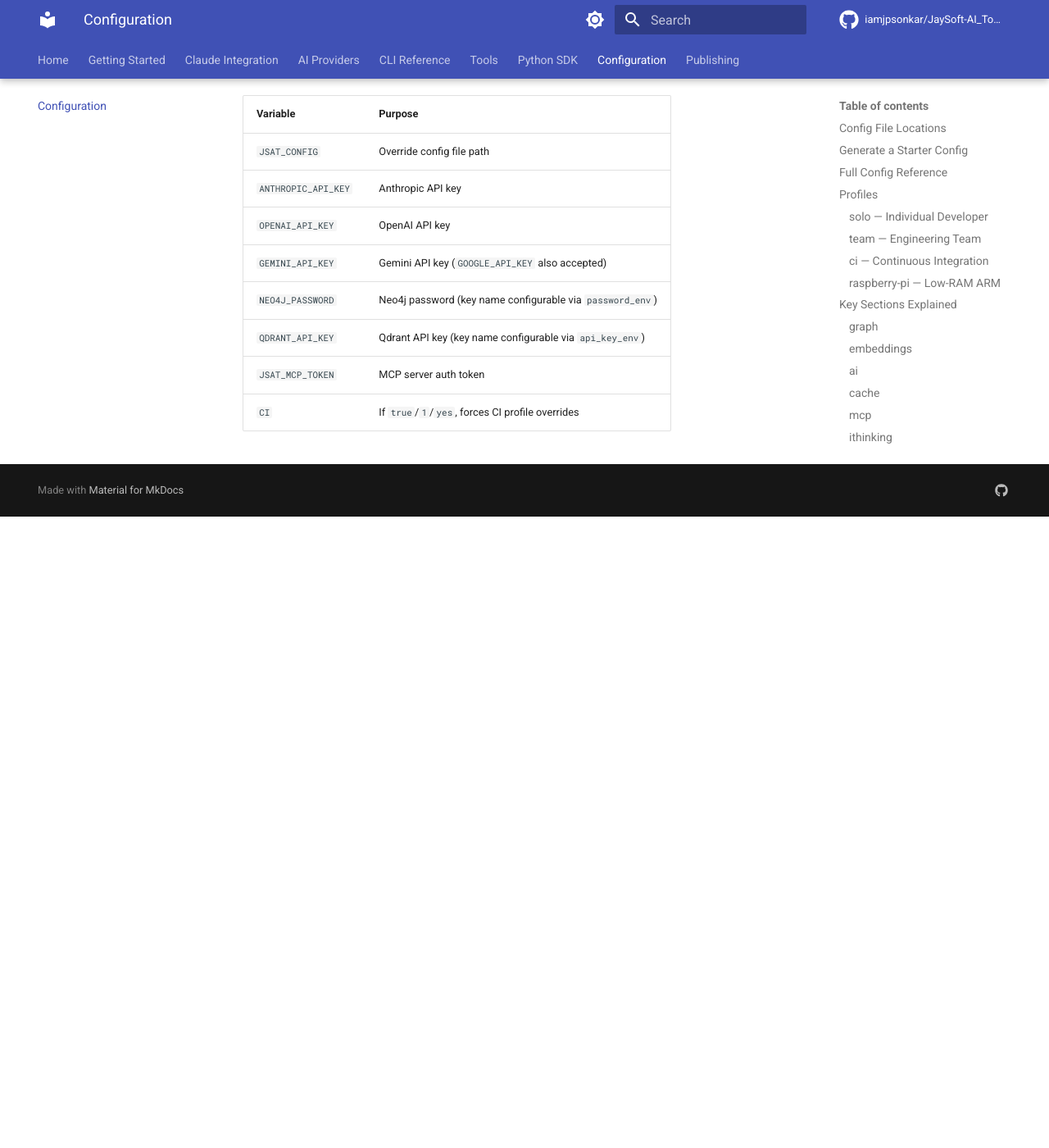
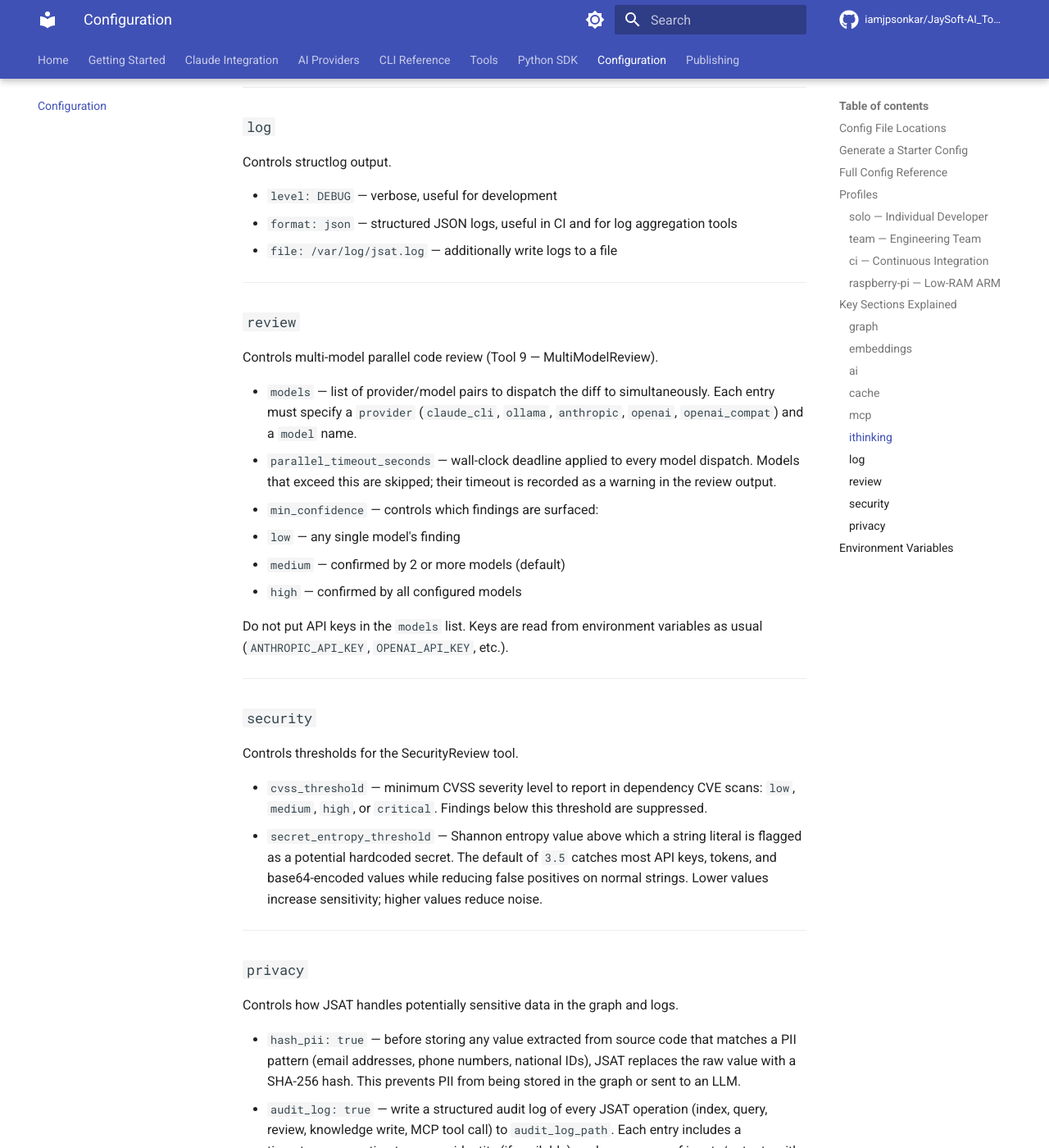
Before and after one commit to iamjpsonkar/JaySoft-AI_Tools, an MkDocs documentation site: the page built from docs/configuration.md, in a window 1280 px wide and 1400 px high, scrolled down 8606 px. Shown: the whole window at 82% size. Built offline with MkDocs 1.6.1 and Material for MkDocs 9.7.7, drawn with Linux system fonts in a browser that asks for light colours; comment, search, counter and statistics services are not loaded; before the commit the page ends 9236 px from its top, so only the background shows below that; some of the changed text lies outside the part shown.

Commit message:
docs: update README and docs for v0.1.3 features
README.md:
  - Tool 9 updated: 'Multi-Model Code Review (true parallel dispatch)'
  - New 'Multi-Model Review' config YAML subsection
  - /jsat-ithinking and /jsat-think added to Claude slash commands table
  - jsat ci-setup added to CLI reference
  - MCP: 17 wired tools (was 8) noted

docs/tools.md: Tool 9 rewritten with ThreadPoolExecutor and timeout detail
docs/cli-reference.md: jsat ci-setup command with GitHub/GitLab examples
docs/claude-integration.md: /jsat-ithinking and /jsat-think sections added
docs/configuration.md: review, security, privacy config sections added

````diff
--- a/docs/configuration.md
+++ b/docs/configuration.md
@@ -132,6 +132,25 @@ skills:
   auto_discover: true
   override_builtins: true
   clusters: {}
+
+# ── Review ─────────────────────────────────────────────────────────────────────
+review:
+  models:
+    - {provider: claude_cli, model: claude-sonnet-4-6}
+    - {provider: ollama, model: qwen2.5-coder:7b}
+  parallel_timeout_seconds: 90   # wall-clock deadline per model; exceeded models are skipped
+  min_confidence: medium          # "low" | "medium" | "high"
+
+# ── Security ───────────────────────────────────────────────────────────────────
+security:
+  cvss_threshold: medium          # "low" | "medium" | "high" | "critical"
+  secret_entropy_threshold: 3.5   # Shannon entropy threshold for secret detection
+
+# ── Privacy ────────────────────────────────────────────────────────────────────
+privacy:
+  hash_pii: false                 # hash PII values before storing in the graph
+  audit_log: false                # write an audit log of all JSAT operations
+  audit_log_path: .jsat/audit.log
 ```
 
 ---
@@ -407,6 +426,42 @@ Controls structlog output.
 
 ---
 
+### `review`
+
+Controls multi-model parallel code review (Tool 9 — MultiModelReview).
+
+- `models` — list of provider/model pairs to dispatch the diff to simultaneously. Each entry must specify a `provider` (`claude_cli`, `ollama`, `anthropic`, `openai`, `openai_compat`) and a `model` name.
+- `parallel_timeout_seconds` — wall-clock deadline applied to every model dispatch. Models that exceed this are skipped; their timeout is recorded as a warning in the review output.
+- `min_confidence` — controls which findings are surfaced:
+  - `low` — any single model's finding
+  - `medium` — confirmed by 2 or more models (default)
+  - `high` — confirmed by all configured models
+
+Do not put API keys in the `models` list. Keys are read from environment variables as usual (`ANTHROPIC_API_KEY`, `OPENAI_API_KEY`, etc.).
+
+---
+
+### `security`
+
+Controls thresholds for the SecurityReview tool.
+
+- `cvss_threshold` — minimum CVSS severity level to report in dependency CVE scans: `low`, `medium`, `high`, or `critical`. Findings below this threshold are suppressed.
+- `secret_entropy_threshold` — Shannon entropy value above which a string literal is flagged as a potential hardcoded secret. The default of `3.5` catches most API keys, tokens, and base64-encoded values while reducing false positives on normal strings. Lower values increase sensitivity; higher values reduce noise.
+
+---
+
+### `privacy`
+
+Controls how JSAT handles potentially sensitive data in the graph and logs.
+
+- `hash_pii: true` — before storing any value extracted from source code that matches a PII pattern (email addresses, phone numbers, national IDs), JSAT replaces the raw value with a SHA-256 hash. This prevents PII from being stored in the graph or sent to an LLM.
+- `audit_log: true` — write a structured audit log of every JSAT operation (index, query, review, knowledge write, MCP tool call) to `audit_log_path`. Each entry includes a timestamp, operation type, user identity (if available), and a summary of inputs/outputs with sensitive values redacted.
+- `audit_log_path` — path to the audit log file (relative to repo root). Default: `.jsat/audit.log`.
+
+Neither setting is enabled by default. Enable both in regulated environments or wherever a record of AI-assisted operations is required for compliance.
+
+---
+
 ## Environment Variables
 
 All secrets should be passed via environment variables, never stored in config:
````
Also changed, not shown: README.md (+22 -2 lines), docs/claude-integration.md (+25 -4 lines), docs/cli-reference.md (+28 -4 lines), docs/tools.md (+15 -1 lines).
